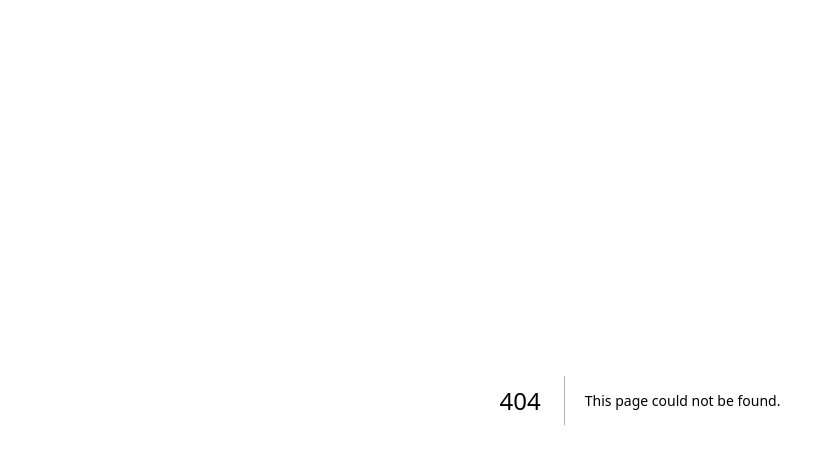
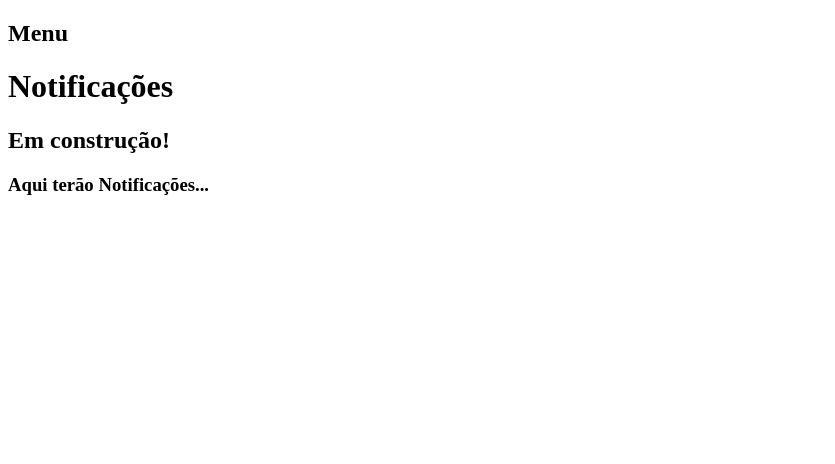
Before and after one commit to leonardobandeira/foco-juridico, a Next.js app in the folder frontend/: page /notificacoes in a window 1280 px wide. Before the commit this address had no page. Shown: the top 464 px of the page, without its empty margins (0-835 px from the left). Built offline with nearby package versions, Linux system fonts and the light colour scheme.

Commit message:
:construction: feat: adiciona páginas para notificações e ajustes

```diff
--- /dev/null
+++ b/frontend/src/pages/notificacoes.tsx
@@ -0,0 +1,12 @@
+import Layout from "../components/templete/Layout";
+
+export default function Home() {
+  return (
+    <Layout
+      titulo="Notificações"
+      subtitulo="Em construção!"
+    >
+      <h3>Aqui terão Notificações...</h3>
+    </Layout>
+  );
+}
```
Also changed, not shown: frontend/src/pages/ajustes.tsx (added, +12 -0 lines).
